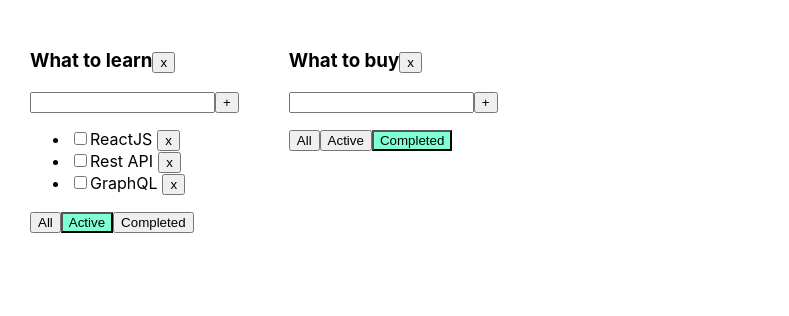
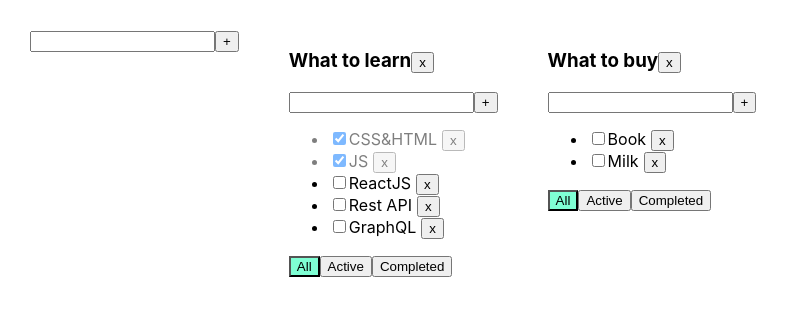
Before and after one commit to DustyFlower/todolist-old-version, a React (Create React App) app: page / in a window 1280 px wide. Shown: the top 316 px of the page, without its empty margins (0-789 px from the left). Built offline with nearby package versions, Linux system fonts and the light colour scheme.

Commit message:
Creation of new todolists, editing titles

```diff
--- /dev/null
+++ b/src/AddItemForm.tsx
@@ -0,0 +1,36 @@
+import React, {ChangeEvent, KeyboardEvent, useState} from 'react';
+
+type AddItemFormPropsType = {
+    addItem: (title: string) => void
+}
+
+export function AddItemForm(props: AddItemFormPropsType) {
+
+    const [newTaskTitle, setNewTaskTitle] = useState('')
+    const [error, setError] = useState<string | null>(null)
+
+    const onNewTitleChangeHandler = (e: ChangeEvent<HTMLInputElement>) => setNewTaskTitle(e.currentTarget.value)
+    const onKeyPressHandler = (e: KeyboardEvent<HTMLInputElement>) => {
+        setError(null)
+        if (e.key === 'Enter') {
+            addTask()
+        }
+    }
+    const addTask = () => {
+        if (newTaskTitle.trim() !== '' && newTaskTitle.trim() !== 'rude task title') {
+            props.addItem(newTaskTitle.trim());
+            setNewTaskTitle('')
+        } else {
+            setError('Title is required')
+        }
+    }
+
+    return <div>
+        <input value={newTaskTitle}
+               onChange={onNewTitleChangeHandler}
+               onKeyDown={onKeyPressHandler}
+               className={error ? 'error' : ''}/>
+        <button onClick={addTask}>+</button>
+        {error && <div className={'error-message'}>{error}</div>}
+    </div>
+}
--- a/src/App.tsx
+++ b/src/App.tsx
@@ -2,6 +2,7 @@ import React, {useState} from 'react';
 import './App.css';
 import {TaskType, Todolist} from './Todolist';
 import {v1} from 'uuid';
+import {AddItemForm} from './AddItemForm';
 
 export type FilterValuesType = 'all' | 'active' | 'completed';
 
@@ -9,6 +10,10 @@ type TodolistType = {
     id: string,
     title: string,
     filter: FilterValuesType
+}
+
+type TaskStateType = {
+    [key: string]: TaskType[]
 }
 
 function App() {
@@ -44,11 +49,11 @@ function App() {
     let todolistId2 = v1()
 
     let [todolists, setTodolists] = useState<TodolistType[]>([
-        {id: todolistId1, title: 'What to learn', filter: 'active'},
-        {id: todolistId2, title: 'What to buy', filter: 'completed'},
+        {id: todolistId1, title: 'What to learn', filter: 'all'},
+        {id: todolistId2, title: 'What to buy', filter: 'all'},
     ])
 
-    let [tasks, setTasks] = useState({
+    let [tasks, setTasks] = useState<TaskStateType>({
         [todolistId1]: [
             {id: v1(), title: 'CSS&HTML', isDone: true},
             {id: v1(), title: 'JS', isDone: true},
@@ -62,8 +67,25 @@ function App() {
         ]
     })
 
+    const addTodolist = (title: string) => {
+        let todolist: TodolistType = {id: v1(), title, filter: 'all'}
+        setTodolists([todolist, ...todolists])
+        setTasks({...tasks, [todolist.id]: []})
+    }
+
+    const changeTaskTitle = (payload: { taskId: string, title: string, todolistId: string }) => {
+        const {taskId, title, todolistId} = payload
+        setTasks({...tasks, [todolistId]: tasks[todolistId].map(t => t.id === taskId ? {...t, title} : t)})
+    }
+
+    const onChangeTodolistTitle = (payload: { todolistId: string, title: string }) => {
+        const {todolistId, title} = payload
+        setTodolists(todolists.map(tl => tl.id === todolistId ? {...tl, title} : tl))
+    }
+
     return (
         <div className="App">
+            <AddItemForm addItem={addTodolist}/>
             {todolists.map((tl) => {
 
                 const tasksForTodolistFoo = () => {
@@ -88,6 +110,8 @@ function App() {
                                  changeFilter={changeFilter}
                                  addTask={addTask}
                                  changeTaskStatus={changeStatus}
+                                 changeTaskTitle={changeTaskTitle}
+                                 onChangeTodolistTitle={onChangeTodolistTitle}
                                  filter={tl.filter}/>
             })}
 
--- /dev/null
+++ b/src/EditableSpan.tsx
@@ -0,0 +1,27 @@
+import React, {ChangeEvent, useState} from 'react';
+
+type EditableSpanPropsType = {
+    title: string
+    onChange: (title: string)=>void
+}
+
+export function EditableSpan(props: EditableSpanPropsType) {
+    let [editMode, setEditMode] = useState(false)
+    let [title, setTitle] = useState('')
+
+    const activateEditMode = () => {
+        setEditMode(true)
+        setTitle(props.title)
+    }
+    const activateViewMode = () => {
+        setEditMode(false)
+        props.onChange(title)
+    }
+    const onChangeTitleHandler = (e:ChangeEvent<HTMLInputElement>)=> {
+        setTitle(e.currentTarget.value)
+    }
+
+    return editMode
+        ? <input onBlur={activateViewMode} onChange={onChangeTitleHandler} type="text" value={title} autoFocus/>
+        : <span onDoubleClick={activateEditMode}>{props.title}</span>
+}
--- a/src/Todolist.tsx
+++ b/src/Todolist.tsx
@@ -1,7 +1,9 @@
-import React, {ChangeEvent, KeyboardEvent, useState} from 'react';
+import React, {ChangeEvent} from 'react';
 import {FilterValuesType} from './App';
+import {AddItemForm} from './AddItemForm';
+import {EditableSpan} from './EditableSpan';
 
-type PropsType = {
+type TodolistPropsType = {
     todolistId: string
     title: string
     removeTodolist: (todolistId: string) => void
@@ -10,6 +12,8 @@ type PropsType = {
     changeFilter: (payload: { filter: FilterValuesType, todolistId: string }) => void
     addTask: (payload: { title: string, todolistId: string }) => void
     changeTaskStatus: (payload: { taskId: string, isDone: boolean, todolistId: string }) => void
+    changeTaskTitle: (payload: { taskId: string, todolistId: string, title: string }) => void
+    onChangeTodolistTitle: (payload: { todolistId: string, title: string }) => void
     filter: FilterValuesType
 }
 
@@ -19,29 +23,8 @@ export type TaskType = {
     isDone: boolean
 }
 
-export function Todolist(props: PropsType) {
+export function Todolist(props: TodolistPropsType) {
 
-    const [newTaskTitle, setNewTaskTitle] = useState('')
-    const [error, setError] = useState<string | null>(null)
-
-
-    const onNewTitleChangeHandler = (e: ChangeEvent<HTMLInputElement>) => setNewTaskTitle(e.currentTarget.value)
-
-    const onKeyPressHandler = (e: KeyboardEvent<HTMLInputElement>) => {
-        setError(null)
-        if (e.key === 'Enter') {
-            addTask()
-        }
-    }
-
-    const addTask = () => {
-        if (newTaskTitle.trim() !== '' && newTaskTitle.trim() !== 'rude task title') {
-            props.addTask({title: newTaskTitle.trim(), todolistId: props.todolistId});
-            setNewTaskTitle('')
-        } else {
-            setError('Title is required')
-        }
-    }
     const FilterHandler = (filterValue: FilterValuesType) => {
         props.changeFilter({filter: filterValue, todolistId: props.todolistId})
     }
@@ -58,26 +41,31 @@ export function Todolist(props: PropsType) {
             const onChangeStatusHandler = (e: ChangeEvent<HTMLInputElement>) => {
                 props.changeTaskStatus({taskId: t.id, isDone: e.currentTarget.checked, todolistId: props.todolistId});
             }
+            const onChangeTitleHandler = (title: string) => {
+                props.changeTaskTitle({taskId: t.id, todolistId: props.todolistId, title})
+            }
             return <li className={t.isDone ? 'is-done' : ''} key={t.id}>
                 <input type="checkbox" checked={t.isDone} onChange={onChangeStatusHandler}/>
-                <span>{t.title}</span>
+                <EditableSpan title={t.title} onChange={onChangeTitleHandler}/>
                 <button onClick={onRemoveHandler}>x</button>
             </li>
         }
     )
+
+    const addTask = (title: string) => {
+        props.addTask({title: title, todolistId: props.todolistId})
+    }
+
+    const onChangeTodolistTitleHandler = (title: string) => {
+        props.onChangeTodolistTitle({title: title, todolistId: props.todolistId})
+    }
+
     return (
         <div>
-            <h3>{props.title}
+            <h3><EditableSpan title={props.title} onChange={onChangeTodolistTitleHandler}/>
                 <button onClick={removeTodolistHandler}>x</button>
             </h3>
-            <div>
-                <input value={newTaskTitle}
-                       onChange={onNewTitleChangeHandler}
-                       onKeyDown={onKeyPressHandler}
-                       className={error ? 'error' : ''}/>
-                <button onClick={addTask}>+</button>
-                {error && <div className={'error-message'}>{error}</div>}
-            </div>
+            <AddItemForm addItem={addTask}/>
             <ul>
                 {mappedTasks}
             </ul>
```
